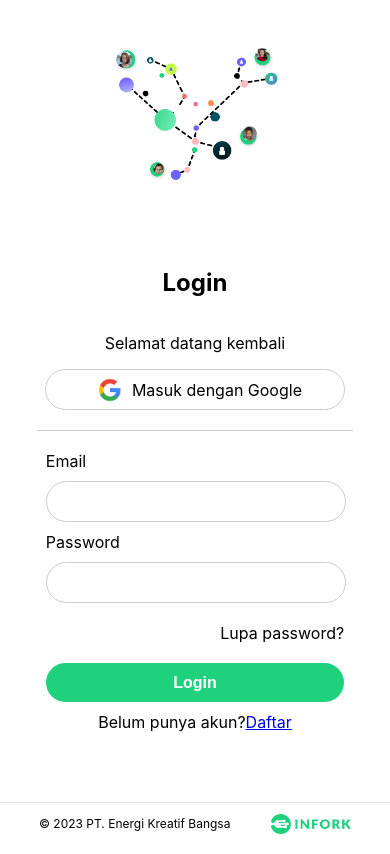
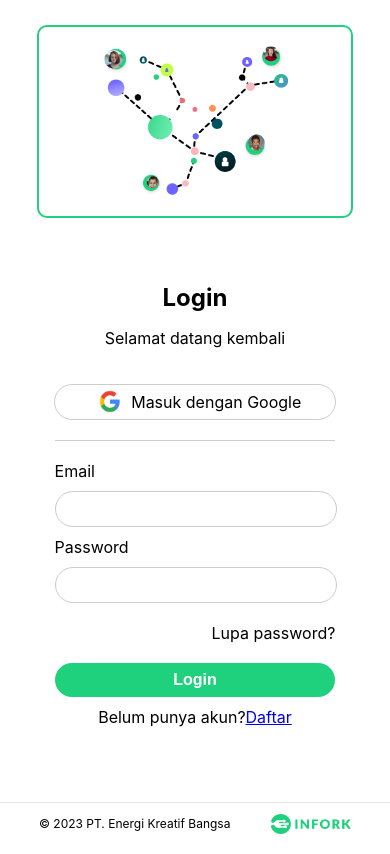
Before and after one commit to ugiv/infork, a React (Create React App) app: page /login in a window 390 px wide. Built offline with nearby package versions, Linux system fonts and the light colour scheme.

Commit message:
responsive login width adjustment

```diff
--- a/src/screen/home.css
+++ b/src/screen/home.css
@@ -68,6 +68,7 @@
     justify-content: center;
     align-items: center;
     font-weight: bold;
+    text-decoration: none;
   }
   .masuk{
     background-color: #1FD07D;
@@ -76,15 +77,18 @@
     width: 65px;
     font-size: 14px;
     border-radius: 2px;
-    display: flex;
-    justify-content: center;
-    align-items: center;
   }
   .menu-header{
     display: none;
   }
   .daftar{
-    display: none;
+    background-color: white;
+    border: 1px solid #1FD07D;
+    color: black;
+    width: 65px;
+    font-size: 14px;
+    border-radius: 2px;
+    /* display: none; */
   }
   @media only screen and (min-width: 1100px){
     .menu-header{
@@ -95,6 +99,9 @@
       color: black;
       font-weight: 600;
       text-decoration: none;
+    }
+    .daftar{
+      display: flex;
     }
   }
   /* this jumbotron section */
@@ -241,6 +248,7 @@
     }
     .coba-sekarang, .pelajari{
       margin: 0;
+      border-radius: 0;
     }
   }
 
--- a/src/screen/home.js
+++ b/src/screen/home.js
@@ -33,9 +33,9 @@ function Home(){
                         <Link to='/login' style={{color: 'white', textDecoration: 'none'}} className='masuk'>
                             <p>Masuk</p>
                         </Link>
-                        <div className='daftar'>
+                        <Link to='/signup' className='daftar'>
                             <p>Daftar</p>
-                        </div>
+                        </Link>
                     </div>
                 </div>
             </header>
--- a/src/screen/login.css
+++ b/src/screen/login.css
@@ -4,27 +4,39 @@ html{
 .login{
     width: 100%;
     height: 100%;
+    min-height: 700px;
 }
 .login-container {
     width: 100%;
     height: 95%;
     display: flex;
     flex-direction: column;
-    justify-content: space-around;
+    justify-content: space-between;
     align-items: center;
 }
 .form-side{
     width: 90%;
+    height: 70%;
     margin: 0 5% 40px 5%;
     display: flex;
     flex-direction: column;
+    justify-content: center;
     align-items: center;
     /* display: none; */
 }
+.form-side h2{
+    font-size: 24px;
+    margin: 5px;
+}
+.title-form{
+    text-align: center;
+    margin-bottom: 20px;
+}
 .google-button {
-    width: 85%;
+    width: 80%;
     max-width: 400px;
-    height: 35px;
+    min-width: 250px;
+    height: 30px;
     padding: 2px 0;
     border: 1px solid #CCCCCC;
     border-radius: 50px;
@@ -39,26 +51,29 @@ html{
     margin: 0 10px;
 }
 .line{
-    width: 90%;
-    min-width: 250;
+    width: 80%;
+    min-width: 250px;
     max-width: 400px;
     height: 1px;
     background-color: #CCCCCC;
     margin: 20px 0;
 }
 .input-form{
-    width: 85%;
+    width: 80%;
     min-width: 250px;
     max-width: 400px;
 }
 .input-container{
     width: 100%;
-    height: 35px;
+    height: 30px;
     border: 1px solid #CCCCCC;
     padding: 2px 0;
     overflow: hidden;
     border-radius: 50px;
     margin: 10px 0;
+}
+.input-container:focus-within{
+    border: thin solid #1FD07D;
 }
 form p{
     margin: 0;
@@ -104,21 +119,26 @@ textarea:focus, input:focus{
 }
 .jumbotron-side{
     width: 100%;
-    height: 20%;
+    height: 30%;
     display: flex;
     flex-direction: column;
     justify-content: center;
     align-items: center;
+    margin: 10px 0;
+    /* display: none; */
 }
 .jumbotron-container-login{
-    width: 100%;
-    height: 100%;
-    margin: 20px 0;
+    width: 70%;
+    height: 70%;
+    max-width: 300px;
+    max-height: 150px;
+    padding: 5%;
     border-radius: 10px;
     display: flex;
     flex-direction: column;
     justify-content: center;
     align-items: center;
+    border: 2px solid #1FD07D;
 }
 .jumbotron-side img{
     height: 100%;
@@ -145,19 +165,35 @@ textarea:focus, input:focus{
         width: 100%;
     }
     .line {
-        margin: 50px 0;
+        margin: 40px 0;
+        /* background-color: pink; */
+    }
+    .google-button{
+        height: 35px;
+    }
+    .input-container{
+        height: 35px;
     }
     .jumbotron-side{
         width: 50%;
         height: 100%;
+        display: flex;
         /* background-color: #1FD07D; */
+    }
+    .jumbotron-side img {
+        width: 90%;
+        height: auto;
     }
     .jumbotron-container-login{
         width: 90%;
+        max-width: 700px;
+        height: 90%;
+        max-height: 850px;
         margin: 5%;
-        height: 90%;
         border: 2px solid #1FD07D;
+        padding: 0;
     }
+
     .footer{
         height: 5%;
     }
--- a/src/screen/login.js
+++ b/src/screen/login.js
@@ -12,8 +12,10 @@ function Login(){
                 </div>
             </div>
             <div className='form-side'>
-                <h2>Login</h2>
-                <p>Selamat datang kembali</p>
+                <div className='title-form'>
+                    <h2>Login</h2>
+                    <p>Selamat datang kembali</p>
+                </div>
                 <div className="google-button">
                     <img src={google} alt='google logo' />
                     <p>Masuk dengan Google</p>
```
Also changed, not shown: src/image/hero-login.png.
